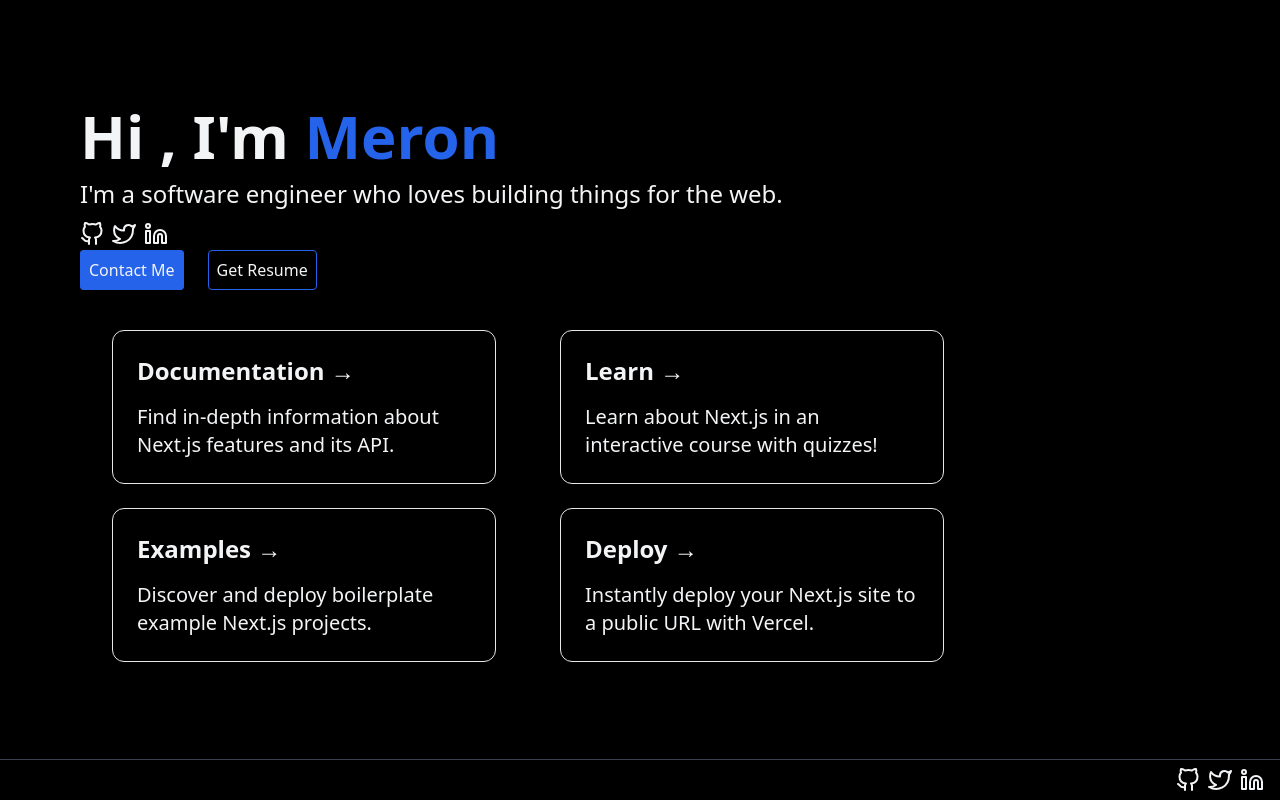
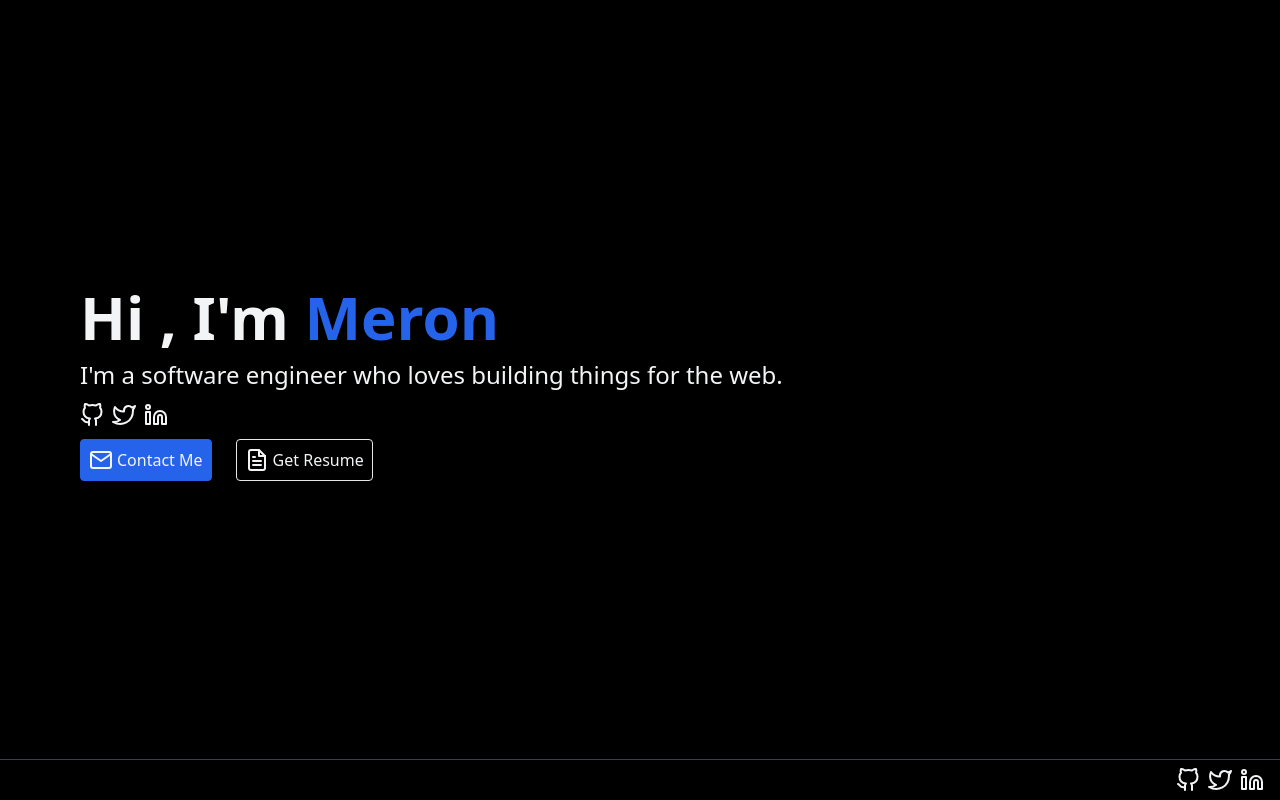
Before and after one commit to meronogbai/portfolio, a Next.js app: page / in a window 1280 px wide. Built offline with nearby package versions, Linux system fonts and the light colour scheme.

Commit message:
feat: cta icons

```diff
--- a/pages/index.tsx
+++ b/pages/index.tsx
@@ -2,7 +2,7 @@ import type { NextPage } from "next";
 import Head from "next/head";
 import Image from "next/image";
 import Link, { LinkProps } from "next/link";
-import { GitHub, Twitter, Linkedin, Icon } from "react-feather";
+import { GitHub, Twitter, Linkedin, Mail, FileText } from "react-feather";
 
 const GITHUB_LINK = "https://github.com/meronogbai";
 const TWITTER_LINK = "https://twitter.com/meronogbai";
@@ -45,16 +45,16 @@ const SocialLinks = () => (
 
 const Contact = () => (
   <Link href={EMAIL}>
-    <a className="transition-colors border border-blue-600 p-2 bg-blue-600 hover:bg-black rounded">
-      Contact Me
+    <a className="transition-colors border border-blue-600 hover:border-white p-2 bg-blue-600 hover:bg-black rounded flex gap-1">
+      <Mail /> <span>Contact Me</span>
     </a>
   </Link>
 );
 
 const GetResume = () => (
   <Link href={RESUME}>
-    <a className="transition-colors border border-blue-600 p-2 hover:bg-blue-600 rounded">
-      Get Resume
+    <a className="transition-colors border p-2 hover:bg-blue-600 hover:border-blue-600 rounded flex gap-1">
+      <FileText /> <span>Get Resume</span>
     </a>
   </Link>
 );
@@ -87,47 +87,6 @@ const Home: NextPage = () => {
           <SocialLinks />
           <Ctas />
         </div>
-        <div className="mt-6 flex max-w-4xl flex-wrap items-center justify-around sm:w-full">
-          <a
-            href="https://nextjs.org/docs"
-            className="mt-6 w-96 rounded-xl border p-6 text-left hover:text-blue-600 focus:text-blue-600"
-          >
-            <h3 className="text-2xl font-bold">Documentation &rarr;</h3>
-            <p className="mt-4 text-xl">
-              Find in-depth information about Next.js features and its API.
-            </p>
-          </a>
-
-          <a
-            href="https://nextjs.org/learn"
-            className="mt-6 w-96 rounded-xl border p-6 text-left hover:text-blue-600 focus:text-blue-600"
-          >
-            <h3 className="text-2xl font-bold">Learn &rarr;</h3>
-            <p className="mt-4 text-xl">
-              Learn about Next.js in an interactive course with quizzes!
-            </p>
-          </a>
-
-          <a
-            href="https://github.com/vercel/next.js/tree/canary/examples"
-            className="mt-6 w-96 rounded-xl border p-6 text-left hover:text-blue-600 focus:text-blue-600"
-          >
-            <h3 className="text-2xl font-bold">Examples &rarr;</h3>
-            <p className="mt-4 text-xl">
-              Discover and deploy boilerplate example Next.js projects.
-            </p>
-          </a>
-
-          <a
-            href="https://vercel.com/import?filter=next.js&utm_source=create-next-app&utm_medium=default-template&utm_campaign=create-next-app"
-            className="mt-6 w-96 rounded-xl border p-6 text-left hover:text-blue-600 focus:text-blue-600"
-          >
-            <h3 className="text-2xl font-bold">Deploy &rarr;</h3>
-            <p className="mt-4 text-xl">
-              Instantly deploy your Next.js site to a public URL with Vercel.
-            </p>
-          </a>
-        </div>
       </main>
 
       <footer className="flex justify-end pt-2 pr-4 w-full border-t border-gray-700">
```
